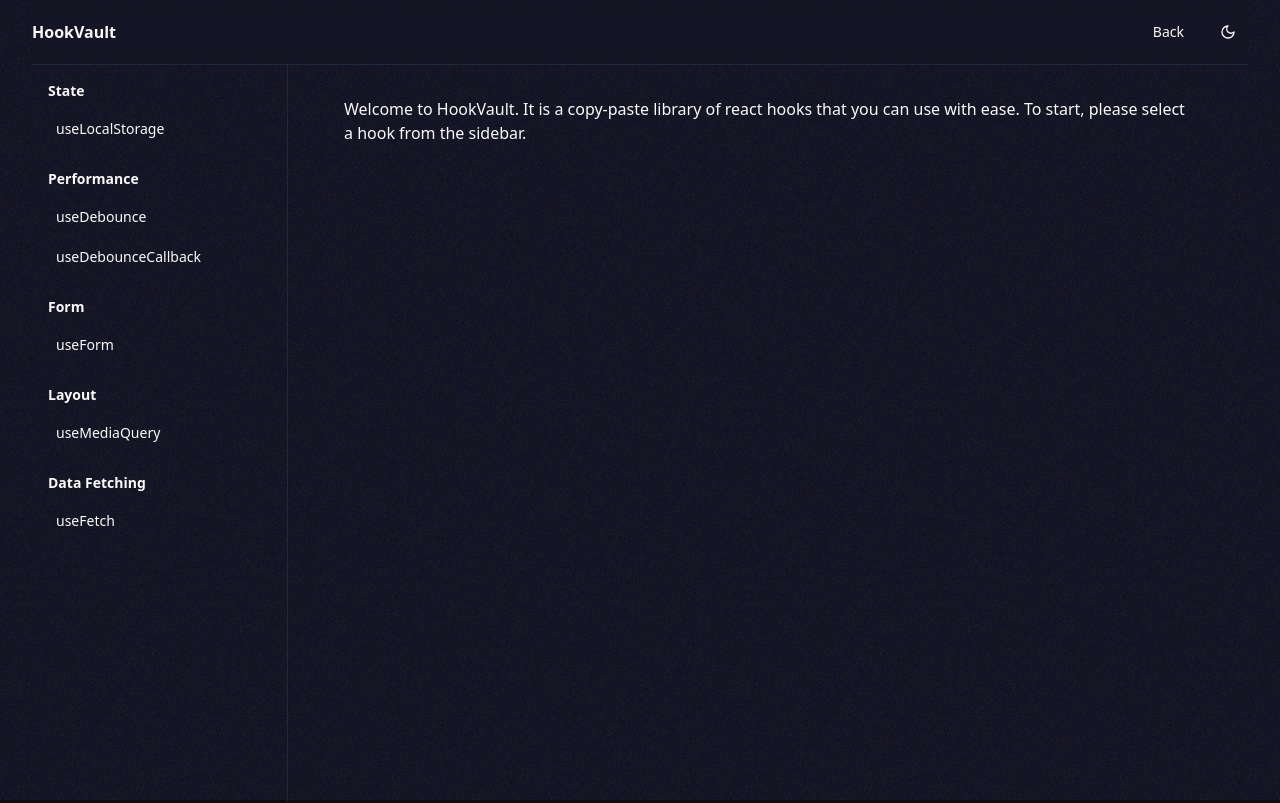
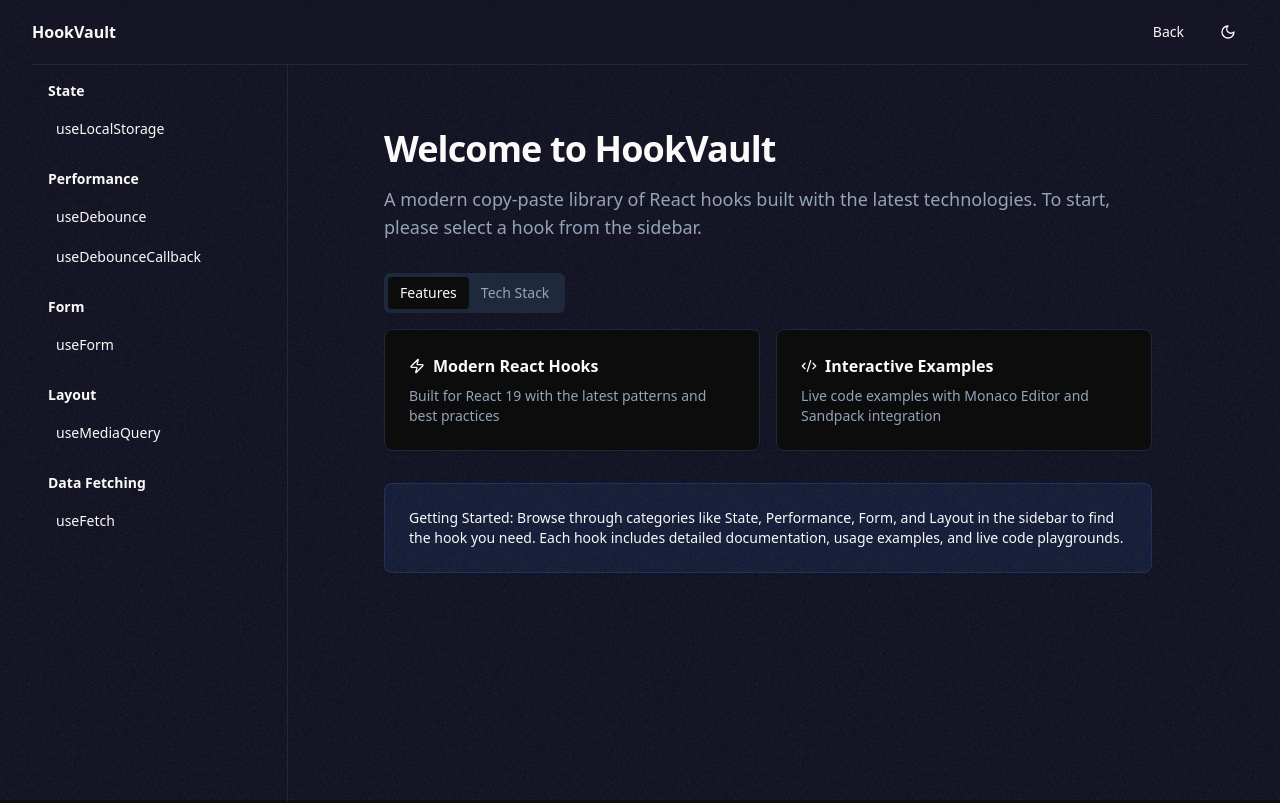
Before and after one commit to FurkanCodes/hook-vault, a Next.js app: page /docs in a window 1280 px wide. Shown: the top 803 px of the page. Built offline with nearby package versions, Linux system fonts and the light colour scheme.

Commit message:
tech stack added

```diff
--- a/app/docs/page.tsx
+++ b/app/docs/page.tsx
@@ -1,3 +1,104 @@
-export default function Home() {
-  return <main className="min-h-screen "> Welcome to HookVault. It is a copy-paste library of react hooks that you can use with ease. To start, please select a hook from the sidebar.</main>;
+import { Badge } from "@/components/ui/badge"
+import { Card, CardContent } from "@/components/ui/card"
+import { Tabs, TabsContent, TabsList, TabsTrigger } from "@/components/ui/tabs"
+import { Code2, Package, Zap } from 'lucide-react'
+
+export default function Page() {
+  return (
+    <main className="flex-1 overflow-hidden">
+      <div className="container flex h-[calc(100vh-3.5rem)] flex-col gap-8 py-8">
+        <div className="mx-auto w-full max-w-3xl space-y-8">
+          <div className="space-y-4">
+            <h1 className="scroll-m-20 text-4xl font-bold tracking-tight">
+              Welcome to HookVault
+            </h1>
+            <p className="text-lg text-muted-foreground">
+              A modern copy-paste library of React hooks built with the latest technologies.
+              To start, please select a hook from the sidebar.
+            </p>
+          </div>
+
+          <Tabs defaultValue="features" className="space-y-4">
+            <TabsList>
+              <TabsTrigger value="features">Features</TabsTrigger>
+              <TabsTrigger value="tech">Tech Stack</TabsTrigger>
+            </TabsList>
+            <TabsContent value="features" className="space-y-4">
+              <div className="grid gap-4 md:grid-cols-2">
+                <Card>
+                  <CardContent className="pt-6">
+                    <div className="flex items-center gap-2">
+                      <Zap className="h-4 w-4" />
+                      <h3 className="font-semibold">Modern React Hooks</h3>
+                    </div>
+                    <p className="mt-2 text-sm text-muted-foreground">
+                      Built for React 19 with the latest patterns and best practices
+                    </p>
+                  </CardContent>
+                </Card>
+                <Card>
+                  <CardContent className="pt-6">
+                    <div className="flex items-center gap-2">
+                      <Code2 className="h-4 w-4" />
+                      <h3 className="font-semibold">Interactive Examples</h3>
+                    </div>
+                    <p className="mt-2 text-sm text-muted-foreground">
+                      Live code examples with Monaco Editor and Sandpack integration
+                    </p>
+                  </CardContent>
+                </Card>
+              </div>
+            </TabsContent>
+            <TabsContent value="tech" className="space-y-4">
+              <Card>
+                <CardContent className="pt-6">
+                  <div className="flex items-center gap-2">
+                    <Package className="h-4 w-4" />
+                    <h3 className="font-semibold">Technology Stack</h3>
+                  </div>
+                  <div className="mt-4 flex flex-wrap gap-2">
+                    <TechBadge>Next.js 15</TechBadge>
+                    <TechBadge>React 19</TechBadge>
+                    <TechBadge>TypeScript</TechBadge>
+                    <TechBadge>Tailwind CSS</TechBadge>
+                    <TechBadge>Monaco Editor</TechBadge>
+                    <TechBadge>Sandpack</TechBadge>
+                    <TechBadge>MDX</TechBadge>
+                    <TechBadge>Framer Motion</TechBadge>
+                  </div>
+                </CardContent>
+              </Card>
+
+              <div className="rounded-lg border bg-card p-4">
+                <p className="text-sm text-card-foreground">
+                  <span className="font-medium">Pro Tip:</span> Each hook comes with
+                  interactive examples powered by Monaco Editor and Sandpack, allowing
+                  you to test and modify the code directly in your browser.
+                </p>
+              </div>
+            </TabsContent>
+          </Tabs>
+
+          <Card className="border-blue-500/20 bg-blue-500/10">
+            <CardContent className="pt-6">
+              <p className="text-sm">
+                <span className="font-medium">Getting Started:</span> Browse through
+                categories like State, Performance, Form, and Layout in the sidebar
+                to find the hook you need. Each hook includes detailed documentation,
+                usage examples, and live code playgrounds.
+              </p>
+            </CardContent>
+          </Card>
+        </div>
+      </div>
+    </main>
+  )
 }
+
+function TechBadge({ children }: { children: React.ReactNode }) {
+  return (
+    <Badge variant="secondary" className="rounded-full">
+      {children}
+    </Badge>
+  )
+}
--- /dev/null
+++ b/components/ui/badge.tsx
@@ -0,0 +1,36 @@
+import * as React from "react"
+import { cva, type VariantProps } from "class-variance-authority"
+
+import { cn } from "@/lib/utils"
+
+const badgeVariants = cva(
+  "inline-flex items-center rounded-full border px-2.5 py-0.5 text-xs font-semibold transition-colors focus:outline-none focus:ring-2 focus:ring-ring focus:ring-offset-2",
+  {
+    variants: {
+      variant: {
+        default:
+          "border-transparent bg-primary text-primary-foreground hover:bg-primary/80",
+        secondary:
+          "border-transparent bg-secondary text-secondary-foreground hover:bg-secondary/80",
+        destructive:
+          "border-transparent bg-destructive text-destructive-foreground hover:bg-destructive/80",
+        outline: "text-foreground",
+      },
+    },
+    defaultVariants: {
+      variant: "default",
+    },
+  }
+)
+
+export interface BadgeProps
+  extends React.HTMLAttributes<HTMLDivElement>,
+    VariantProps<typeof badgeVariants> {}
+
+function Badge({ className, variant, ...props }: BadgeProps) {
+  return (
+    <div className={cn(badgeVariants({ variant }), className)} {...props} />
+  )
+}
+
+export { Badge, badgeVariants }
```
